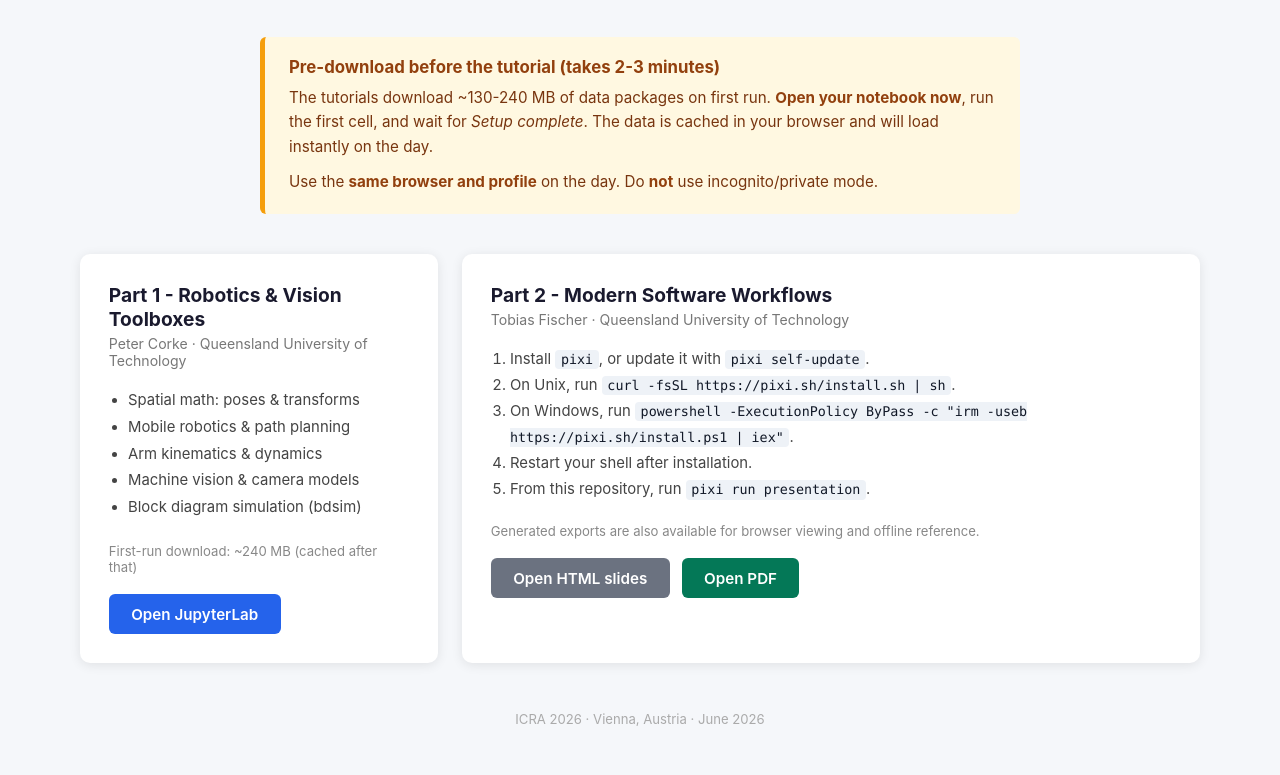
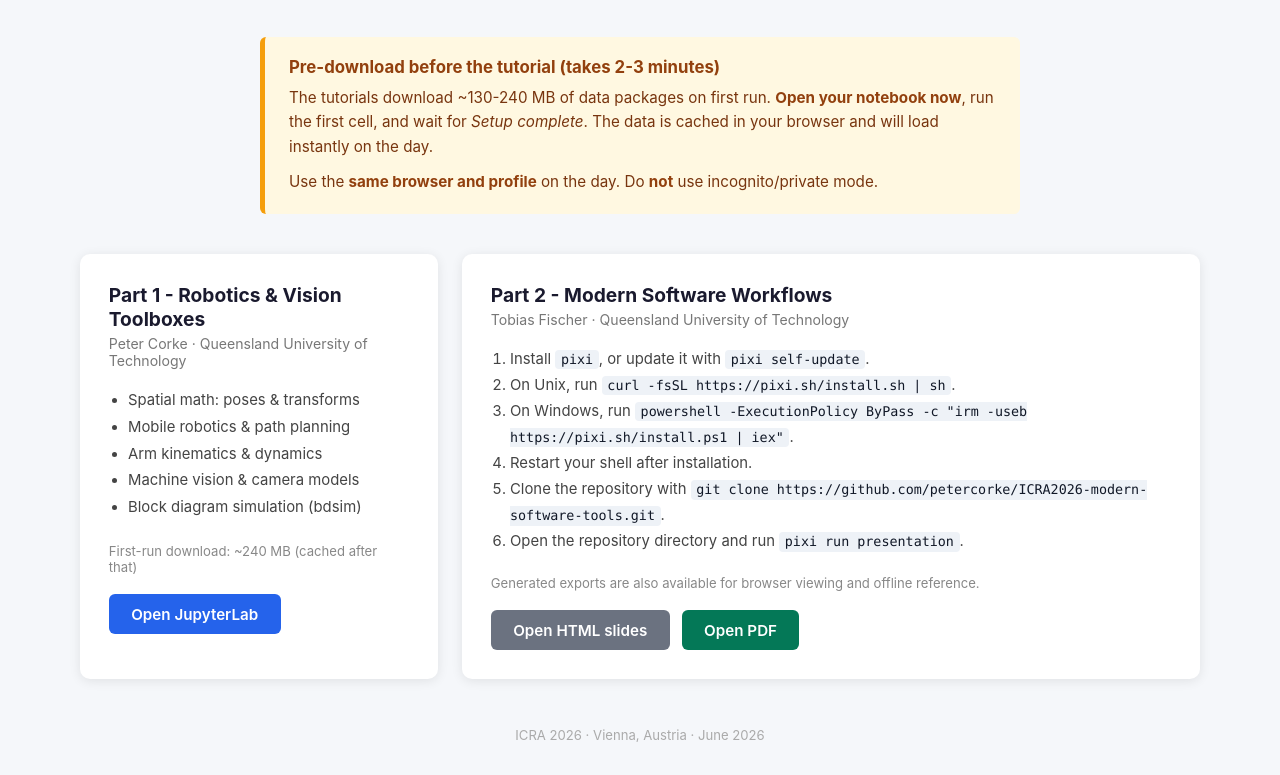
Before and after one commit to petercorke/ICRA2026-modern-software-tools, a plain HTML site: page peter/landing/index.html in a window 1280 px wide. Shown: the part 97-872 px from the top of the page. Drawn offline with Linux system fonts and the light colour scheme.

Commit message:
git clone on landing page

```diff
--- a/peter/landing/index.html
+++ b/peter/landing/index.html
@@ -174,7 +174,8 @@
       <li>On Unix, run <code>curl -fsSL https://pixi.sh/install.sh | sh</code>.</li>
       <li>On Windows, run <code>powershell -ExecutionPolicy ByPass -c "irm -useb https://pixi.sh/install.ps1 | iex"</code>.</li>
       <li>Restart your shell after installation.</li>
-      <li>From this repository, run <code>pixi run presentation</code>.</li>
+      <li>Clone the repository with <code>git clone https://github.com/petercorke/ICRA2026-modern-software-tools.git</code>.</li>
+      <li>Open the repository directory and run <code>pixi run presentation</code>.</li>
     </ol>
     <div class="size-note">Generated exports are also available for browser viewing and offline reference.</div>
     <div class="actions">
```
